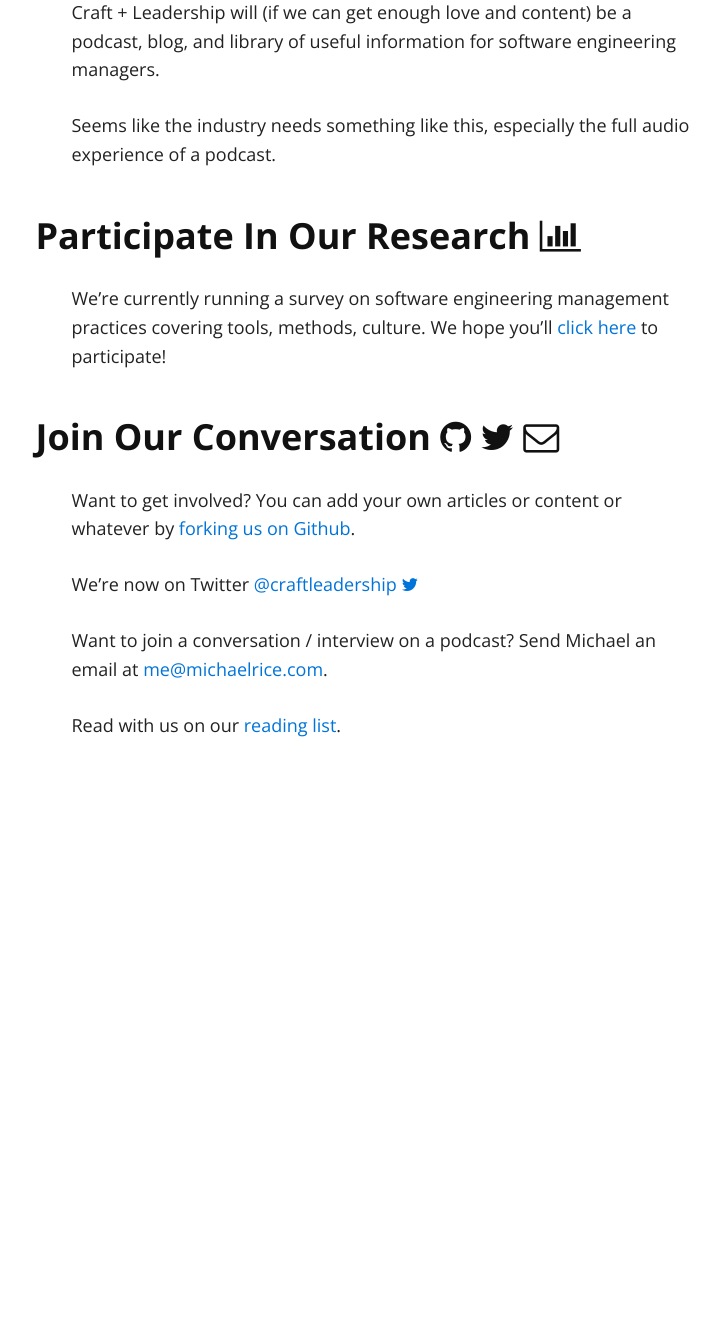
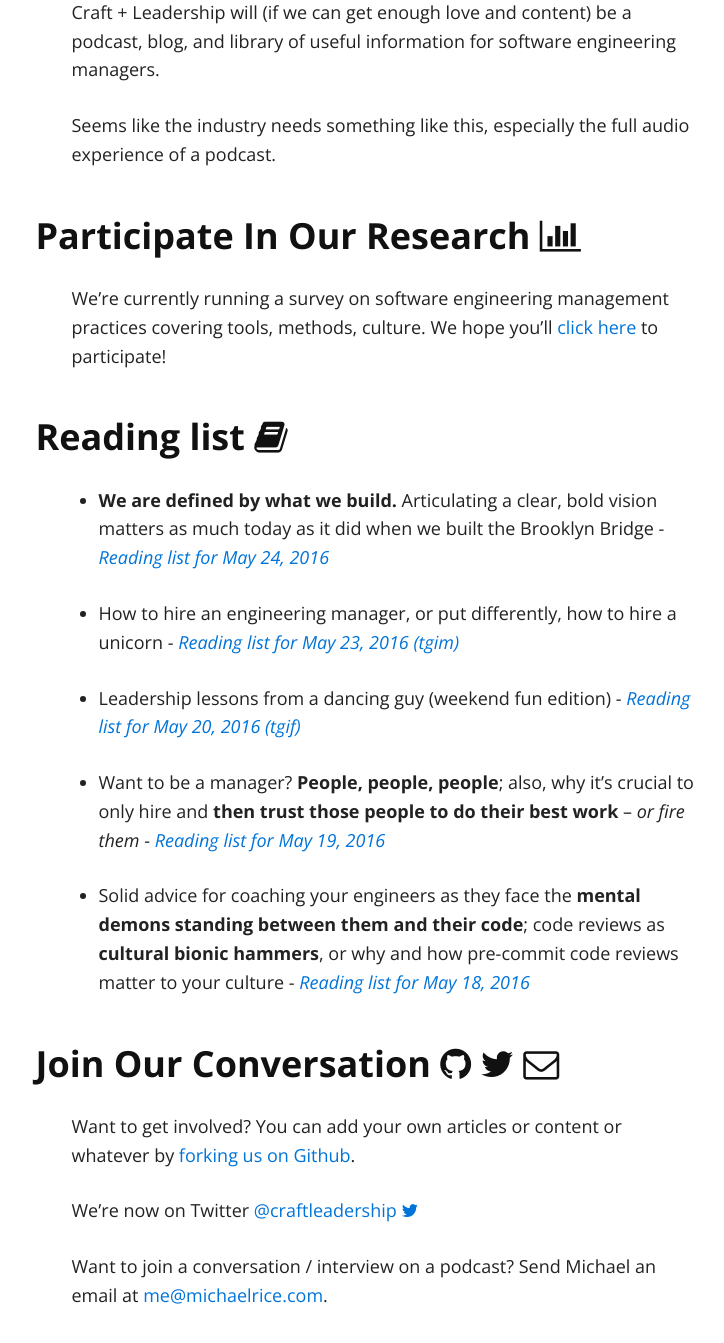
Before and after one commit to craftleadership/craftleadership.github.io, a Jekyll site: the page built from index.md, in a window 1280 px wide and 1400 px high, scrolled down 670 px. Shown: the top 1343 px of the window, without its empty margins (256-980 px from the left). Built offline with Jekyll 4.4.1, drawn with Linux system fonts in a browser that asks for light colours; nearby versions of some CDN libraries; before the commit the page ends 1499 px from its top, so only the background shows below that.

Commit message:
moves reading list to index and deletes the subpage

```diff
--- a/_posts/2016-05-20-reading-list.md
+++ b/_posts/2016-05-20-reading-list.md
@@ -4,7 +4,7 @@ title:  "Reading list for May 20, 2016 (tgif)"
 date:   2016-05-20 12:00:00 -0700
 categories: reading
 author: michael
-excerpt: leadership lessons from a dancing guy
+excerpt: Leadership lessons from a dancing guy (weekend fun edition)
 ---
 
 ![Dancing lessons from a dancing guy](/imgs/2016-05-22-dancing-guy.png)
--- a/index.md
+++ b/index.md
@@ -14,6 +14,12 @@ Seems like the industry needs something like this, especially the full audio exp
 
 We're currently running a survey on software engineering management practices covering tools, methods, culture. We hope you'll [click here](https://docs.google.com/a/michaelrice.com/forms/d/1mAYMiKK7DPD5KAyMQuX66gXwrTxgQl89Bwk302vBeI0/edit) to participate!
 
+### Reading list <i class="fa fa-book" aria-hidden="true"></i>
+
+{% for post in site.categories["reading"]  %}
+  * {{post.excerpt}} - *[{{ post.title }}]({{ post.url }})*
+{% endfor %}
+
 ### Join Our Conversation <i class="fa fa-github" aria-hidden="true"></i> <i class="fa fa-twitter" aria-hidden="true"></i> <i class="fa fa-envelope-o" aria-hidden="true"></i>
 
 Want to get involved? You can add your own articles or content or whatever by [forking us on Github](https://github.com/craftleadership/craftleadership.github.io).
@@ -21,5 +27,3 @@ Want to get involved? You can add your own articles or content or whatever by [f
 We're now on Twitter [@craftleadership <i class="fa fa-twitter" aria-hidden="true"></i>](https://twitter.com/craftleadership)
 
 Want to join a conversation / interview on a podcast? Send Michael an email at [me@michaelrice.com](mailto:me@michaelrice.com).
-
-Read with us on our [reading list](/reading-list.html).
```
Also changed, not shown: _posts/2016-05-19-reading-list.md (+1 -1 lines), _posts/2016-05-23-reading-list.md (+1 -1 lines), reading-list.md (deleted, +0 -9 lines).
